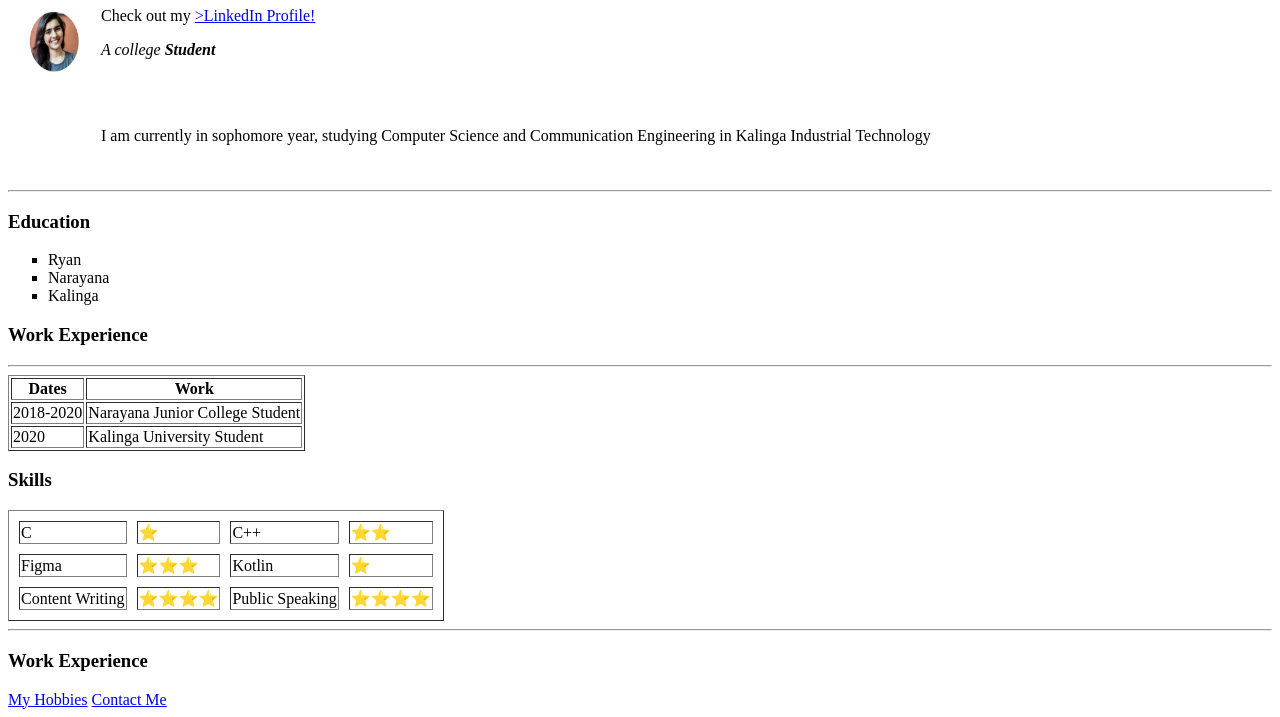
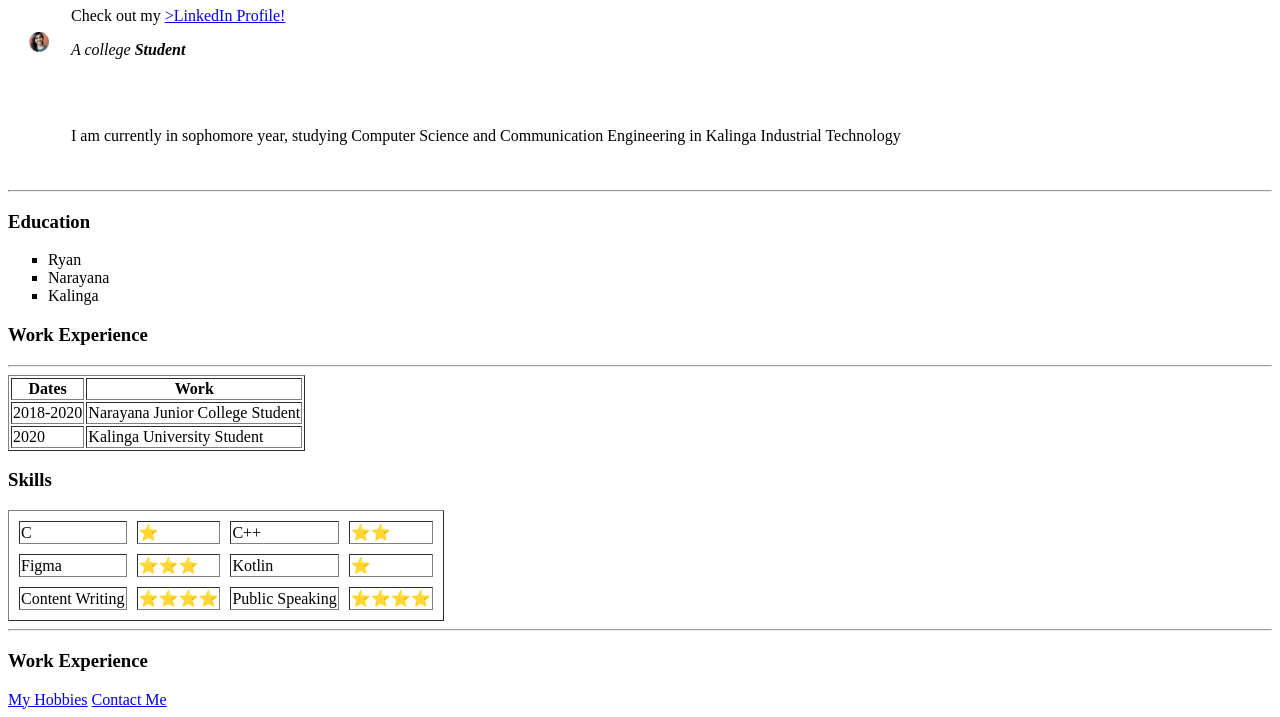
Before and after one commit to sharonibose/CV, a plain HTML site: page index.html in a window 1280 px wide. Shown: the part 102-819 px from the top of the page. Drawn offline with Linux system fonts and the light colour scheme.

Commit message:
Update image dimensions

```diff
--- a/index.html
+++ b/index.html
@@ -9,7 +9,7 @@
 <body>
   <table cellspacing="20">
     <tr>
-      <td><img src="images/Me.jpg" width="50" height="60" alt="Sharoni's Profile Picture"></td>
+      <td><img src="images/Me.jpg" width="20" height="20" alt="Sharoni's Profile Picture"></td>
       <td><h1>Sharoni Bose</h1>
       Check out my <a href="https://www.linkedin.com/in/sharoni-bose-/">>LinkedIn Profile!</a>
       <p>
```
